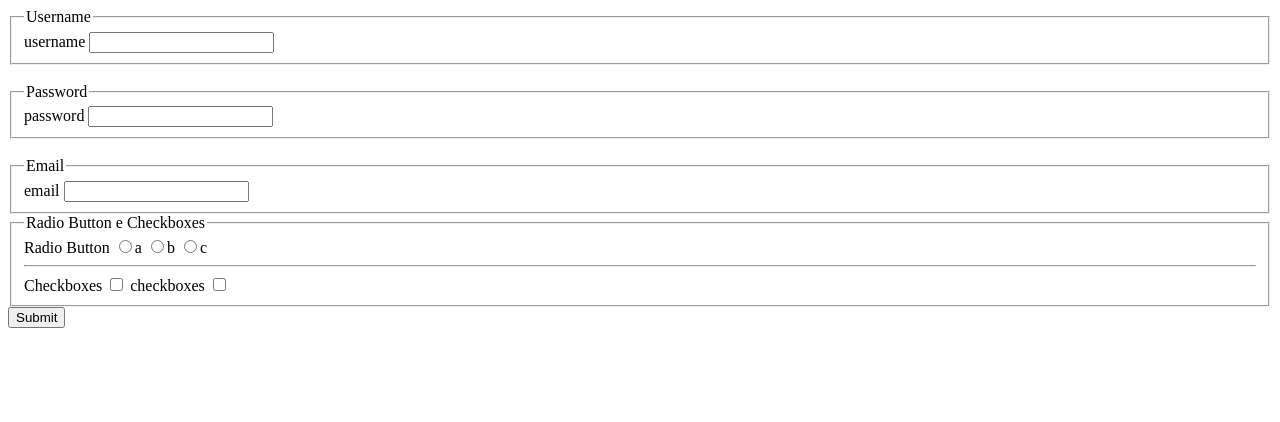
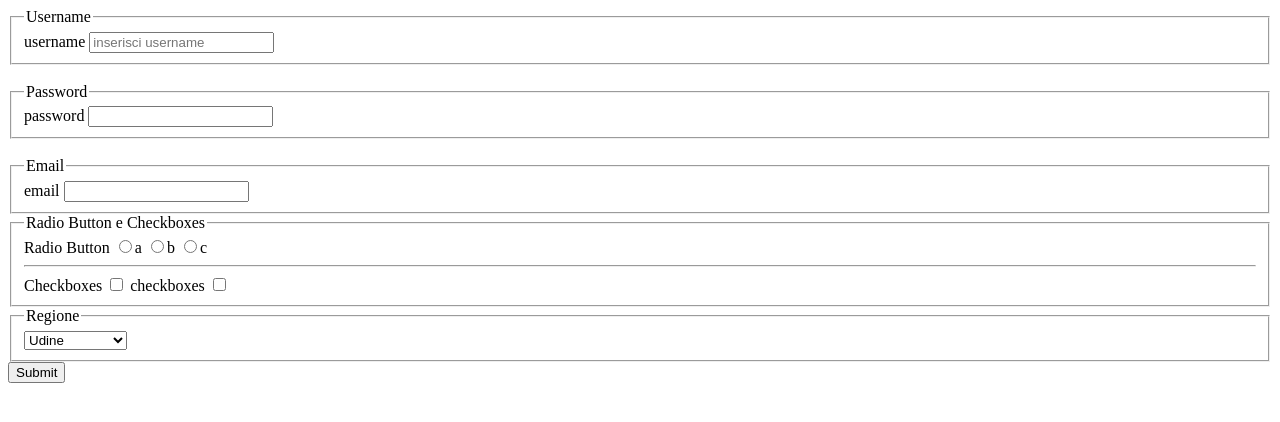
Before and after one commit to CristianoAliotta/U1-W1-D2-Tabels-Forms, a plain HTML site: page forms.html in a window 1280 px wide. Drawn offline with Linux system fonts and the light colour scheme.

Commit message:
new functions

```diff
--- a/forms.html
+++ b/forms.html
@@ -11,7 +11,7 @@
       <fieldset>
         <legend>Username</legend>
         <label for="username">username</label>
-        <input type="text" name="username" id="username" required/>
+        <input type="text" name="username" id="username" required placeholder="inserisci username"/>
       </fieldset>
       <br />
       <fieldset>
@@ -37,6 +37,16 @@
       <label for="checkbox2">checkboxes</label>
       <input type="checkbox" name="checkbox" id="checkbox2">
       </fieldset>
+
+      <fieldset>
+        <legend>Regione</legend>
+        <select name="region" id="region">
+        <optgroup label="Friuli">
+        <option value="UD">Udine</option>
+        <option value="PD">Pordenone</option>
+        </optgroup>
+        </select>
+      </fieldset>
       </form>
       <button type="submit" value="salva">Submit</button>
     </form>
```
